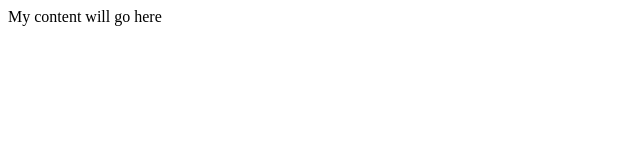
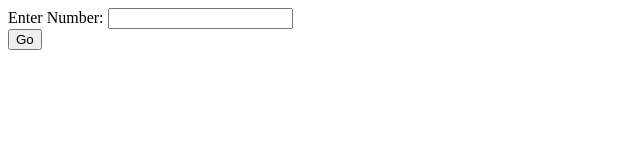
Before and after one commit to jwdhmd/numbering-system, a plain HTML site: page index.html in a window 1280 px wide. Shown: the whole page, without its empty margins (0-640 px from the left). Drawn offline with Linux system fonts and the light colour scheme.

Commit message:
Added layout

```diff
--- a/index.html
+++ b/index.html
@@ -1,13 +1,12 @@
 <html>
 	<head>
 		<title>
-			Starting this project
+			Numbering System
 		</title>
 	</head>
 
 	<body>
-		<p>
-			My content will go here
-		</p>
+		<label>Enter Number:</label> <input type="text" id="number"/> <br/>
+		<button id="Run">Go</button>
 	</body>
 </html>
```
